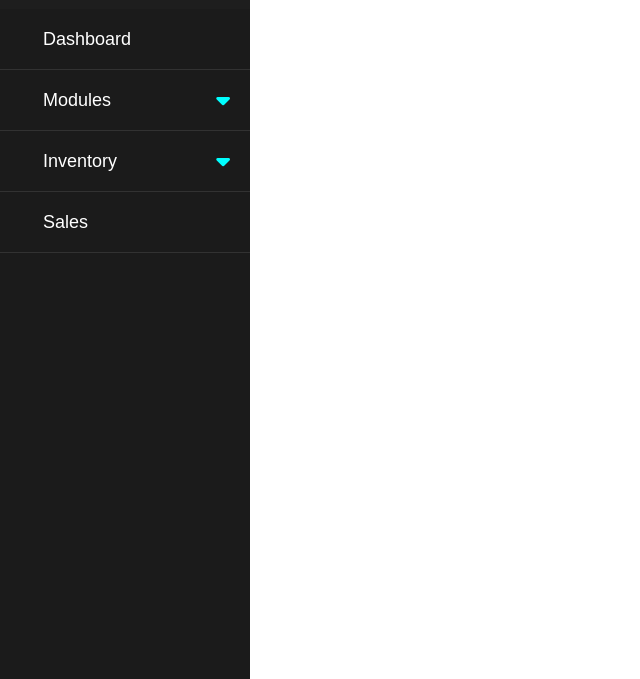
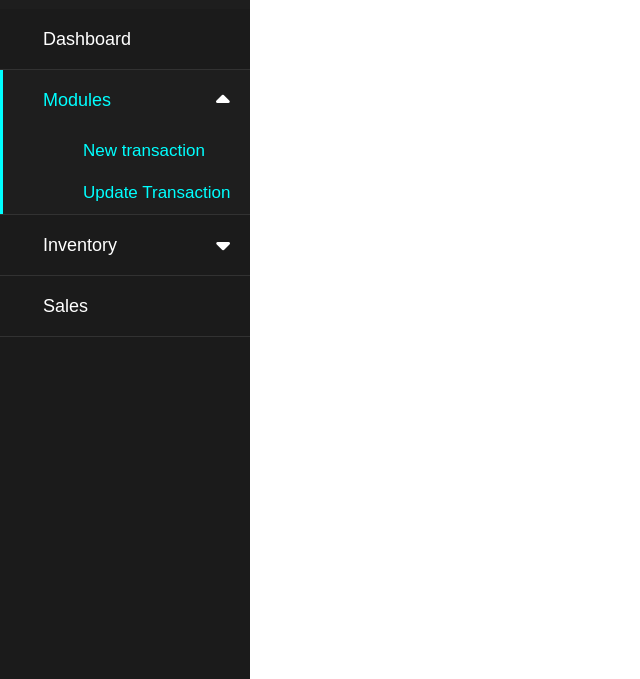
Before and after one commit to jltdev/sidebar, a plain HTML site: page index.html in a window 1280 px wide. Both pictures are taken after a click on the link "Modules". Shown: the part 121-800 px from the top of the page, without its empty margins (0-640 px from the left). Drawn offline with nearby package versions, Linux system fonts and the light colour scheme.

Commit message:
Update gui

```diff
--- a/style.css
+++ b/style.css
@@ -46,7 +46,7 @@ nav ul li a {
     border-left: 3px solid transparent;
 
 }
-nav ul li a:hover{
+nav ul li.active a{
     color: cyan;
     background: #1e1e1e;
     border-left-color: cyan;
@@ -55,7 +55,12 @@ nav ul ul {
     position: static;
     display: none;
 }
-
+nav ul .mod-show.show{
+    display: block;
+}
+nav ul .inv-show.show1{
+    display: block;
+}
 nav ul ul li {
     line-height: 42px;
     border-bottom: none;
@@ -73,7 +78,7 @@ nav ul li a span{
     font-size: 22px;
     transition: transform 0.4s;
 }
-nav:hover span {
-    color: cyan;
 
+nav ul li a span.rotate{
+    transform: translateY(-50%) rotate(-180deg);
 }
```
Also changed, not shown: index.html (+5 -3 lines).
